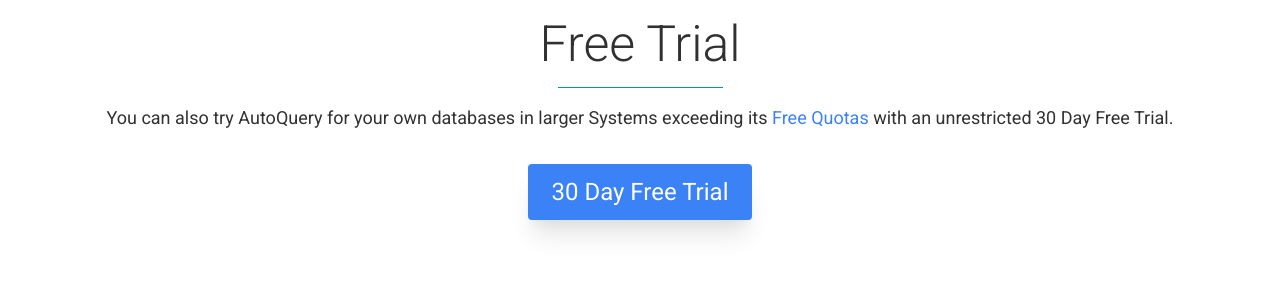
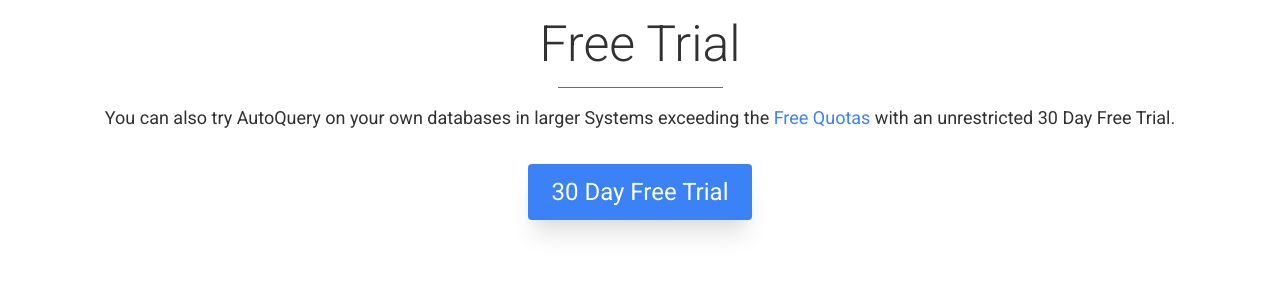
Before and after one commit to mythz/site, a Jekyll site: the page built from _pages/autoquery.html, in a window 1280 px wide and 900 px high, scrolled down 9753 px. Shown: the part 153-453 px from the top of the window. Built offline with Jekyll 4.4.1, drawn with Linux system fonts in a browser that asks for light colours.

Commit message:
AutoQuery tweaks

```diff
--- a/_pages/autoquery.html
+++ b/_pages/autoquery.html
@@ -337,7 +337,7 @@
                 <div class="colored-line"></div>
 
                 <p class="mt-4 text-lg font-medium">
-                    You can also try AutoQuery for your own databases in larger Systems exceeding its
+                    You can also try AutoQuery on your own databases in larger Systems exceeding the
                     <a href="{{site.content_url}}/download#free-quotas">Free Quotas</a>
                     with an unrestricted 30 Day Free Trial.
                 </p>
```
